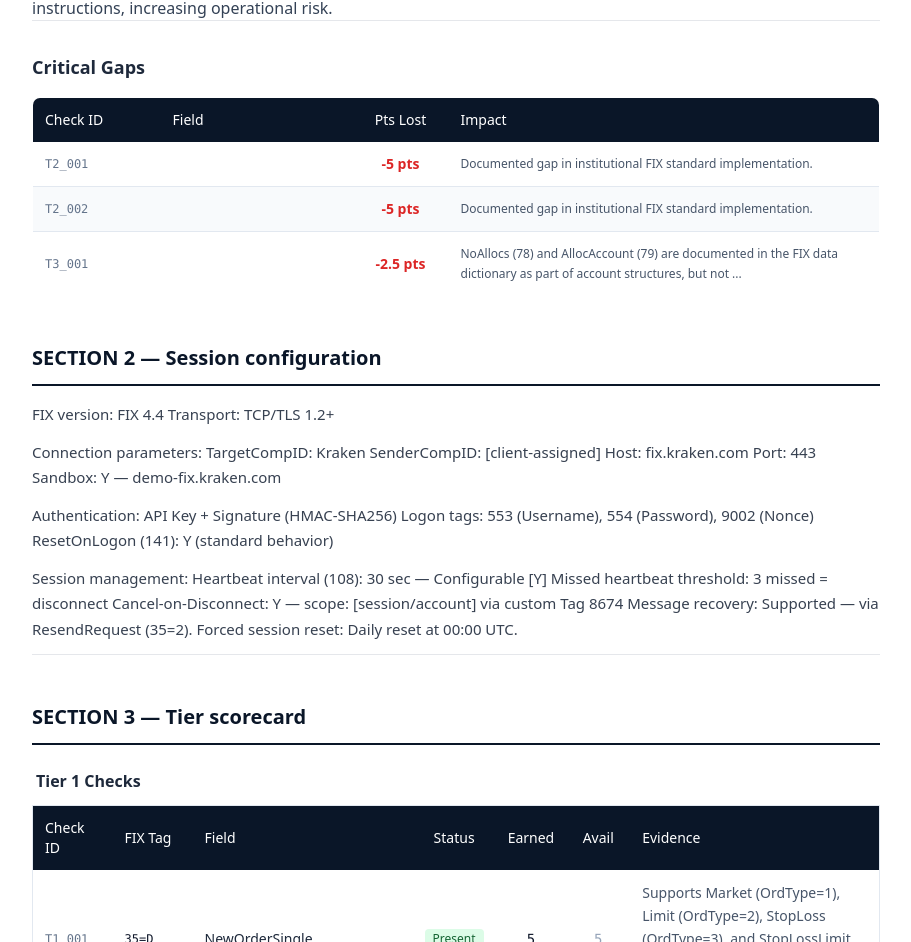
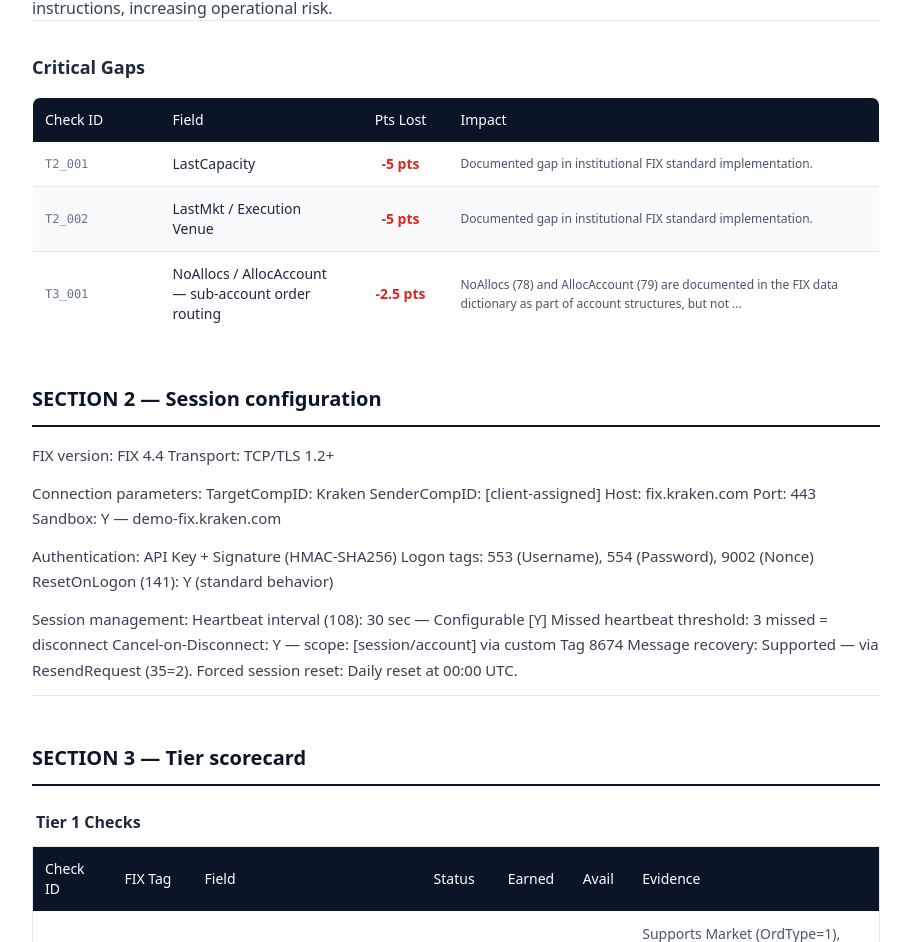
Before and after one commit to baggan1/cryptofix-auditor, a Next.js app: page /audit/kraken/report in a window 1280 px wide. Shown: the part 835-1777 px from the top of the page, without its empty margins (184-1095 px from the left). Built offline with nearby package versions, Linux system fonts and the light colour scheme.

Commit message:
Update PrintReport.tsx

```diff
--- a/components/PrintReport.tsx
+++ b/components/PrintReport.tsx
@@ -194,7 +194,7 @@ const PrintReport: React.FC<PrintReportProps> = ({ content, report, exchangeName
                       {report.gap_summary.slice(0, 3).map((item, index) => (
                         <tr key={item.check_id} className={index % 2 === 0 ? 'bg-white' : 'bg-slate-50'}>
                           <td className="p-3 font-mono text-xs text-slate-500">{item.check_id}</td>
-                          <td className="p-3 font-medium text-slate-800">{item.tag_name}</td>
+                          <td className="p-3 font-medium text-slate-800">{item.field_name}</td>
                           <td className="p-3 text-center text-red-600 font-bold">-{item.points_lost} pts</td>
                           <td className="p-3 text-slate-600 text-xs leading-relaxed">{getImpact(item)}</td>
                         </tr>
```
